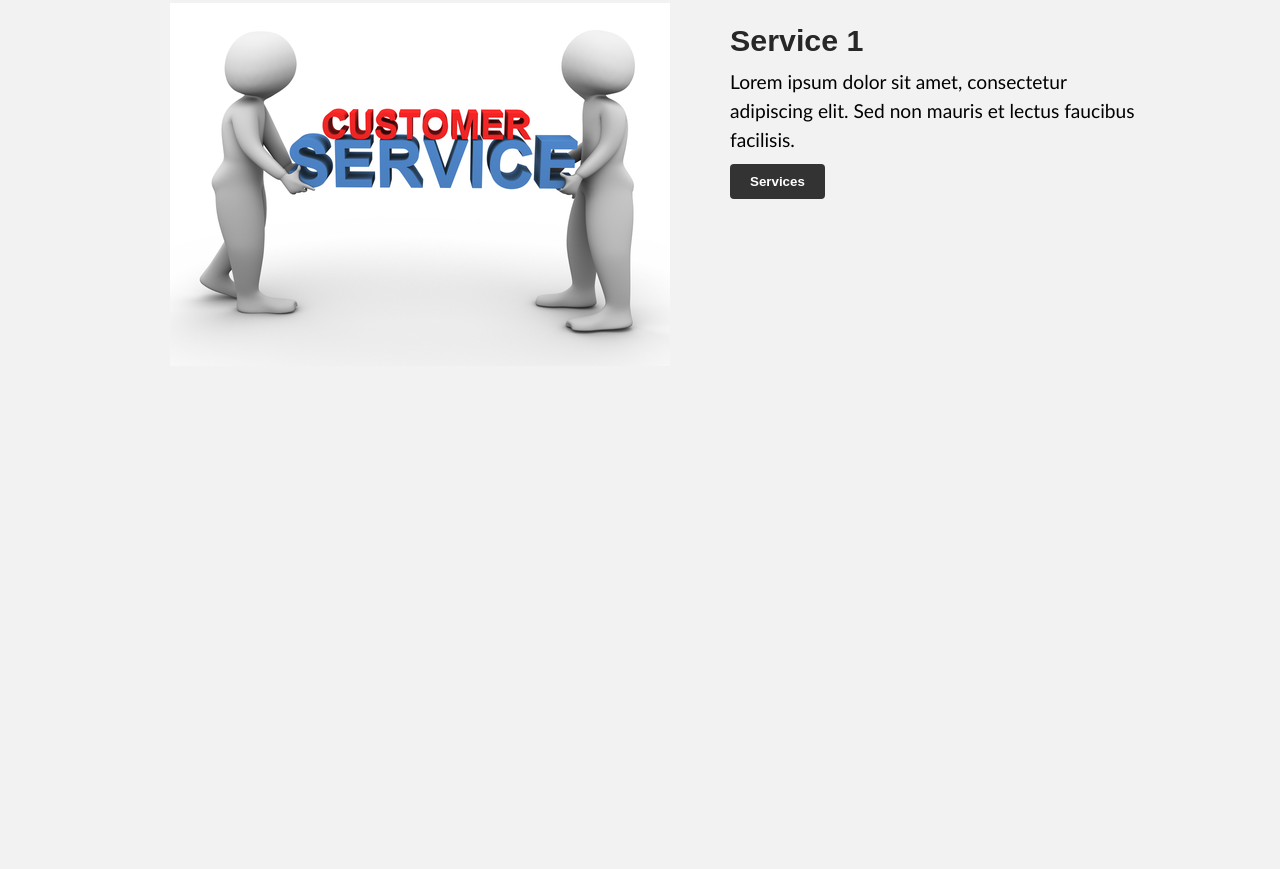
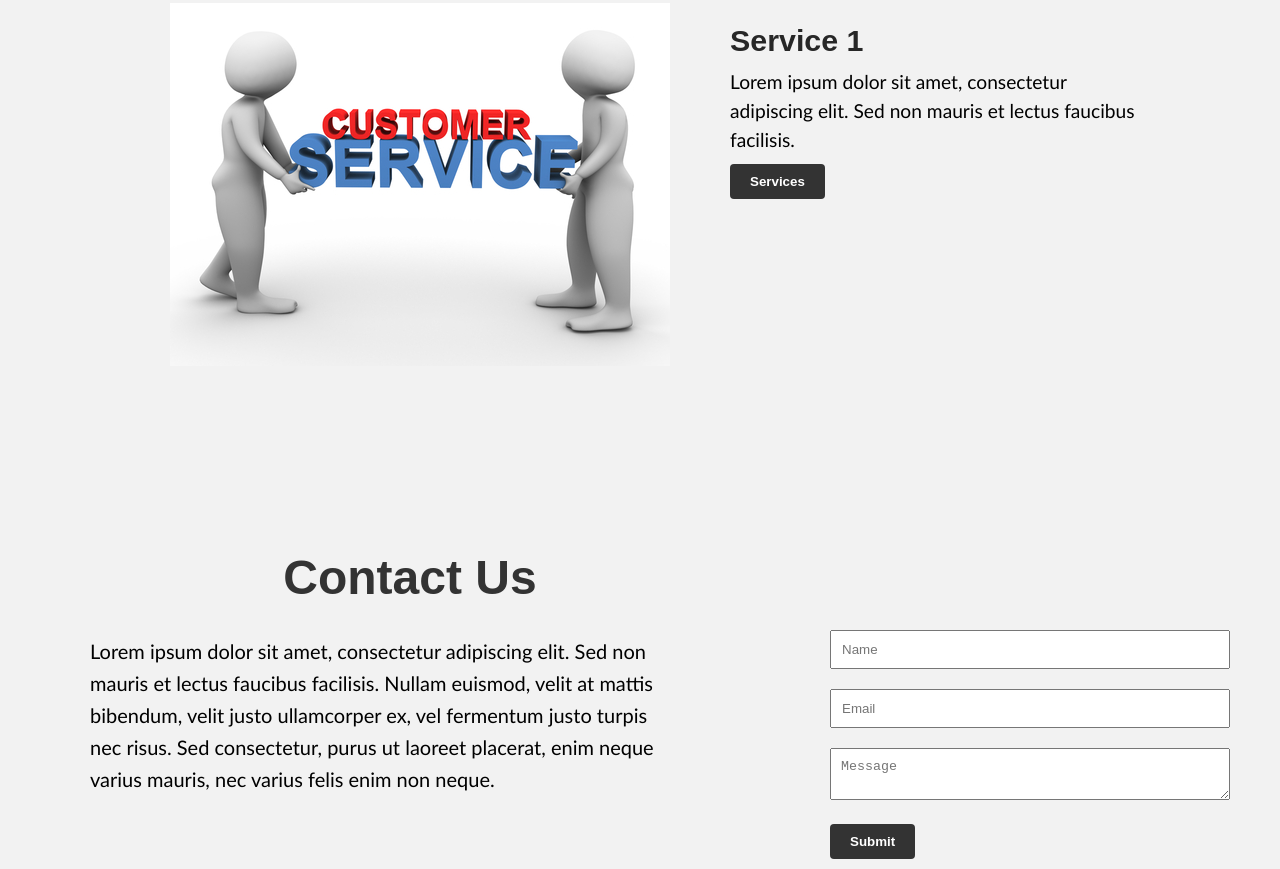
Before and after one commit to MgNaiNai/MyWebSite, a plain HTML site: page index.html in a window 1280 px wide. Shown: the part 1284-2153 px from the top of the page. Before the commit the page ends 1824 px from the top, so only its background shows below. Drawn offline with Linux system fonts and the light colour scheme.

Commit message:
feature 2 contact branch

```diff
--- a/index.html
+++ b/index.html
@@ -71,6 +71,27 @@
 
         </div>
     </section>
+
+    <!-- contact -->
+
+    <section class="contact-container">
+        <div class="contact-text">
+            <h2>Contact Us</h2>
+            <p>Lorem ipsum dolor sit amet, consectetur adipiscing elit. Sed non mauris et lectus faucibus facilisis.
+                Nullam euismod, velit at mattis bibendum, velit justo ullamcorper ex, vel fermentum justo turpis nec
+                risus. Sed consectetur, purus ut laoreet placerat, enim neque varius mauris, nec varius felis enim non
+                neque.</p>
+        </div>
+        <div class="contact-form">
+            <form action="">
+                <input type="text" placeholder="Name">
+                <input type="email" placeholder="Email">
+                <textarea placeholder="Message"></textarea>
+                <button class="contact-btn">Submit</button>
+            </form>
+        </div>
+    </section>
+
 </body>
 
 </html>
--- a/style.css
+++ b/style.css
@@ -187,3 +187,57 @@ body {
     border-radius: 4px;
     font-weight: bold;
 }
+
+
+/* contact section */
+
+.contact-container{
+    display: flex;
+    padding: 10px 50px;
+    /* background-color: aqua; */
+}
+
+
+
+.contact-text h2{
+    font-size: 3rem;
+    font-weight: bold;
+    color: #333;
+    text-align: center;
+}
+
+.contact-text p{
+    font-size: 20px;
+    font-family: 'Gill Sans', 'Gill Sans MT', Calibri, 'Trebuchet MS', sans-serif;
+    line-height: 2rem;
+    padding-bottom: 10px;
+    padding-top: 30px;
+    padding-right: 100px;
+    padding-left: 40px;
+
+
+}
+
+.contact-form{
+    flex: 1;
+    padding-left: 60px;
+    padding-top: 80px;
+}
+
+.contact-form input[type="text"],
+.contact-form input[type="email"],
+.contact-form textarea{
+    width: 400px;
+    padding: 10px;
+    margin-bottom: 20px;
+}
+
+.contact-btn{
+    background-color: #333;
+    color: #fff;
+    padding: 10px 20px;
+    border: none;
+    cursor: pointer;
+    border-radius: 4px;
+    font-weight: bold;
+}
```
